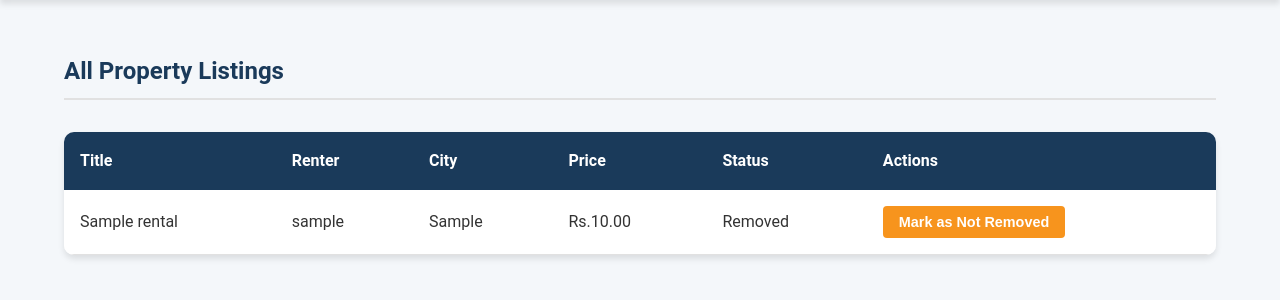
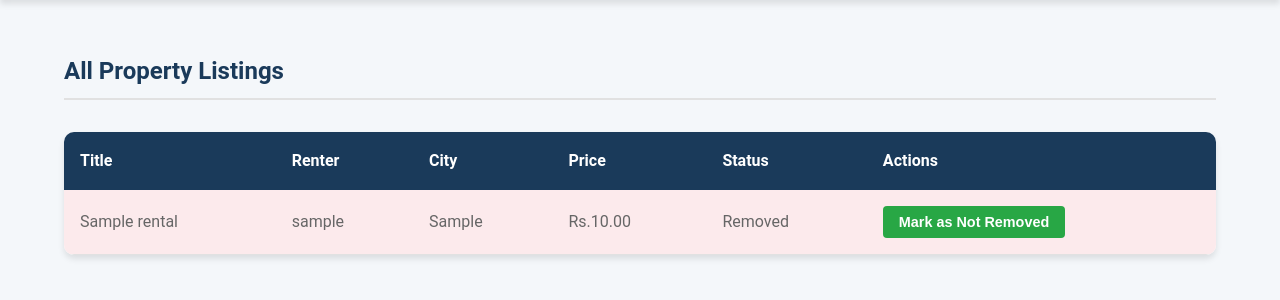
Before and after one commit to michellenikeetha/boardimalk, a PHP site: page /pages/admin_listings.php in a window 1280 px wide. Shown: the part 78-378 px from the top of the page. Run offline with PHP 8.4, Linux system fonts and the light colour scheme; the visitor is signed in with stand-in values (Sample User, id 1); tables that the repository leaves empty or names only in its code hold one stand-in row (values such as "Sample post"); grey boxes marked "Sample" are stand-in pictures.

Commit message:
admin styles updated

```diff
--- a/FRONTEND/CSS/admin_listings.css
+++ b/FRONTEND/CSS/admin_listings.css
@@ -92,14 +92,13 @@
     transition: var(--transition);
 }
 
-/* Styling for removed properties */
-.property-table tbody tr:has(td:nth-child(5):contains('Removed')) {
+/* Row styling */
+.property-table .removed-property {
     background-color: rgba(220, 53, 69, 0.1);
     color: var(--text-secondary-color);
 }
 
-/* Styling for active properties */
-.property-table tbody tr:has(td:nth-child(5):contains('Not Removed')) {
+.property-table .active-property {
     background-color: rgba(40, 167, 69, 0.1);
 }
 
@@ -117,14 +116,12 @@
     transition: var(--transition);
 }
 
-/* Style for "Mark as Removed" button */
-.property-table tr:has(td:nth-child(5):contains('Not Removed')) button {
+.property-table .remove-button {
     background-color: var(--error-color);
     color: var(--white-color);
 }
 
-/* Style for "Mark as Not Removed" button */
-.property-table tr:has(td:nth-child(5):contains('Removed')) button {
+.property-table .restore-button {
     background-color: var(--success-color);
     color: var(--white-color);
 }
--- a/FRONTEND/pages/admin_listings.php
+++ b/FRONTEND/pages/admin_listings.php
@@ -54,7 +54,7 @@ $properties = $stmt_properties->fetchAll(PDO::FETCH_ASSOC);
                     </thead>
                     <tbody>
                         <?php foreach ($properties as $property): ?>
-                        <tr onclick="openModal(<?php echo $property['id']; ?>)">
+                        <tr onclick="openModal(<?php echo $property['id']; ?>)" class="<?php echo $property['removed_by_admin'] ? 'removed-property' : 'active-property'; ?>" >
                             <td><?php echo htmlspecialchars($property['title']); ?></td>
                             <td><?php echo htmlspecialchars($property['renter_name']); ?></td>
                             <td><?php echo htmlspecialchars($property['city']); ?></td>
@@ -63,7 +63,7 @@ $properties = $stmt_properties->fetchAll(PDO::FETCH_ASSOC);
                                 <?php echo $property['removed_by_admin'] ? 'Removed' : 'Not Removed'; ?>
                             </td>
                             <td>
-                                <button onclick="event.stopPropagation(); toggleRemovalStatus(<?php echo $property['id']; ?>, <?php echo $property['removed_by_admin'] ? 1 : 0; ?>)">
+                                <button onclick="event.stopPropagation(); toggleRemovalStatus(<?php echo $property['id']; ?>, <?php echo $property['removed_by_admin'] ? 1 : 0; ?>)"  class="<?php echo $property['removed_by_admin'] ? 'restore-button' : 'remove-button'; ?>" >
                                     <?php echo $property['removed_by_admin'] ? 'Mark as Not Removed' : 'Mark as Removed'; ?>
                                 </button>
                             </td>
```
